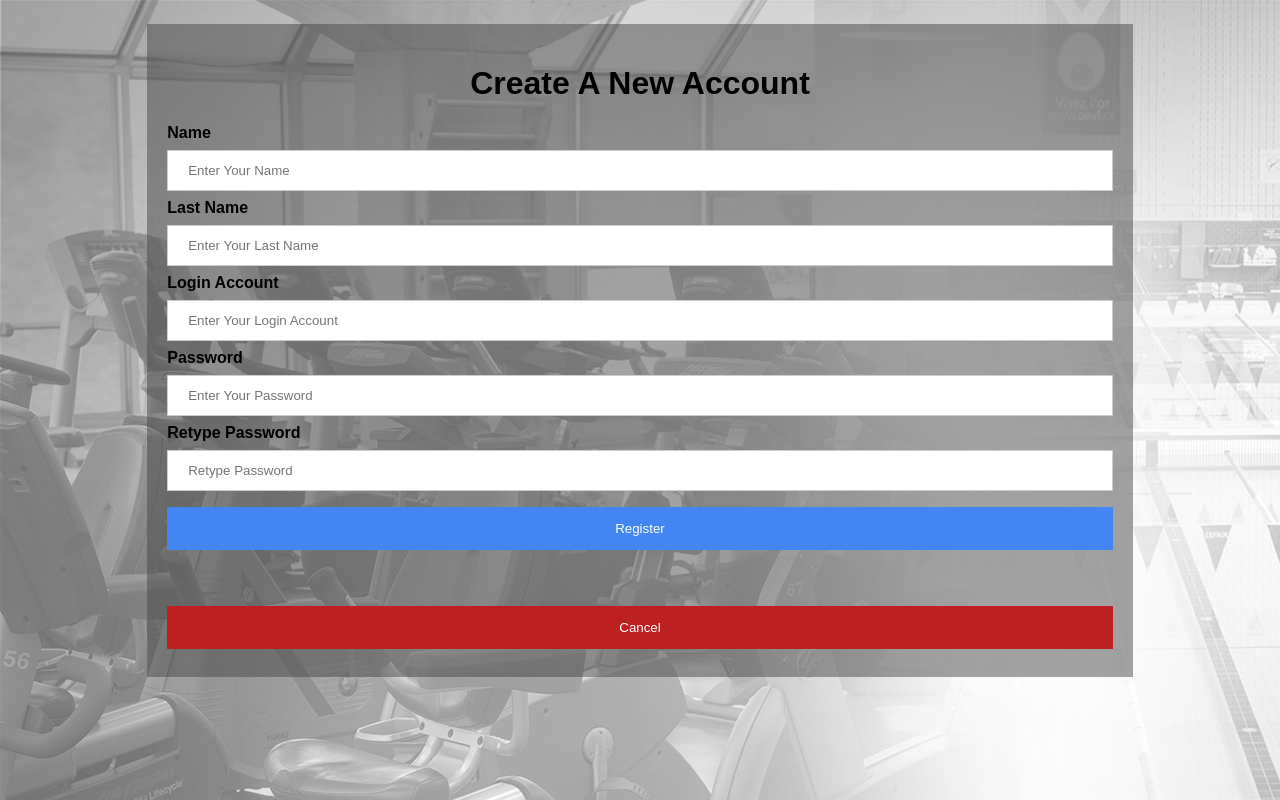
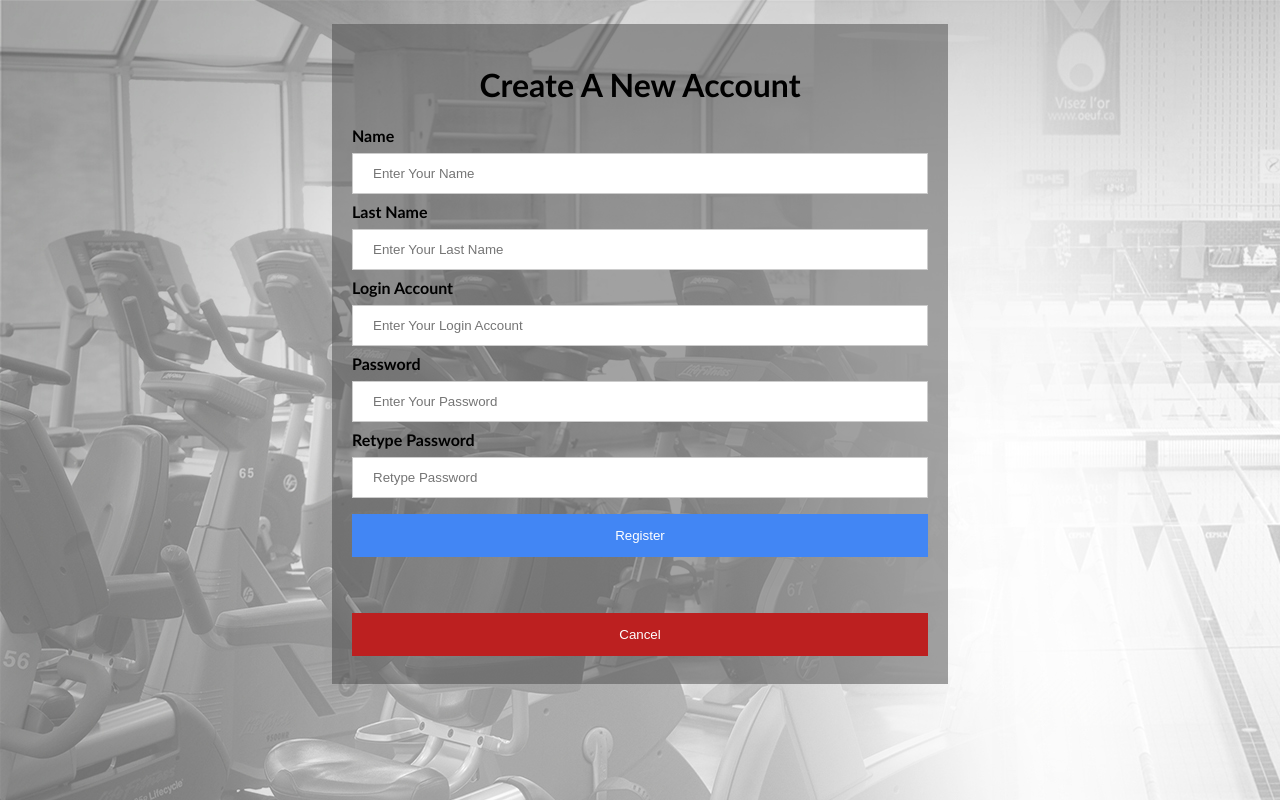
Before and after one commit to Eduard-Voiculescu/IFT-3225-TP3, a PHP site: page /register.html in a window 1280 px wide. Run offline with PHP 8.4, Linux system fonts and the light colour scheme.

Commit message:
changed the font for the body and made the width of the register form smaller

```diff
--- a/view/style/index.css
+++ b/view/style/index.css
@@ -1,6 +1,6 @@
 body {
     background-image: url("../img/background_CEPSUM.jpg");
-    font-family: Arial, Helvetica, sans-serif;
+    font-family: "Trebuchet MS", Arial, Helvetica, sans-serif;
 }
 
 #container {
@@ -29,7 +29,7 @@ body {
 
 #register{
     background: rgb(73, 73, 73, 0.5);
-    width : 80%;
+    width : 50%;
 }
 
 .center-h1 {
```
